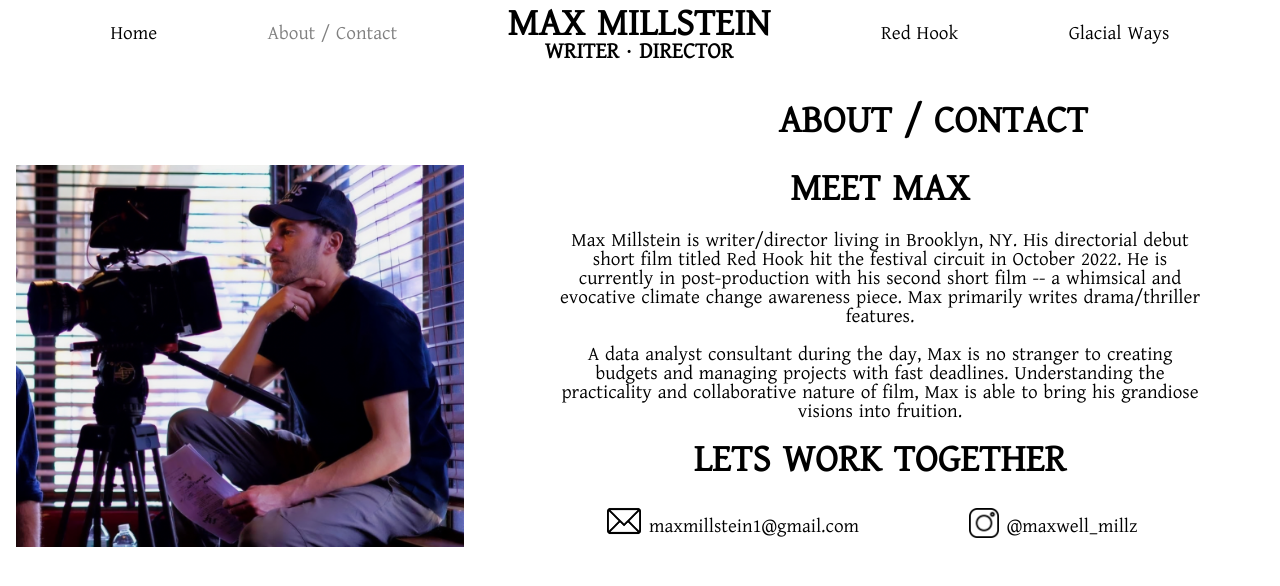
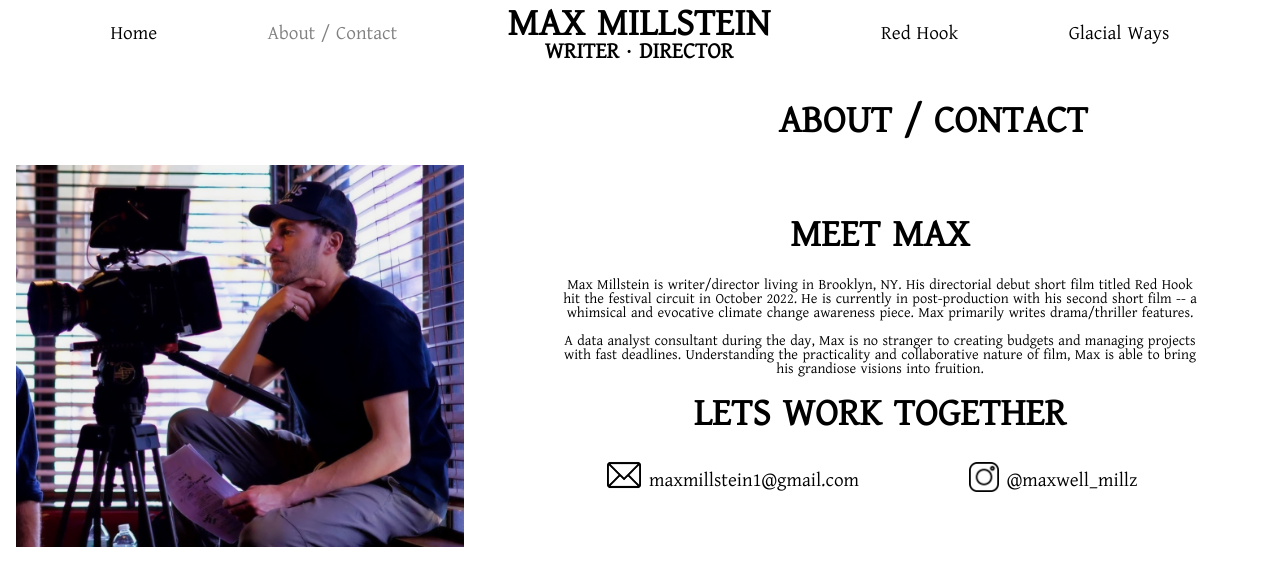
Before and after one commit to agubernikoff/mills-portfolio, a React (Create React App) app in the folder client/: page /about in a window 1280 px wide. Shown: the top 586 px of the page. Built offline with nearby package versions, Linux system fonts and the light colour scheme.

Commit message:
style chages

```diff
--- a/client/src/App.css
+++ b/client/src/App.css
@@ -170,6 +170,10 @@ a:hover {
   width: 75%;
   margin: auto;
 }
+
+.max_text > p {
+  font-size: 0.75em;
+}
 .icon-container {
   display: flex;
   align-items: flex-end;
@@ -230,6 +234,7 @@ a:hover {
 .redhook_title_img {
   width: 40%;
   margin-top: 1em;
+  margin-bottom: -4em;
 }
 .redhook > h2 {
   position: absolute;
--- a/client/src/RedHook.js
+++ b/client/src/RedHook.js
@@ -28,7 +28,7 @@ function RedHook() {
         frameborder="0"
         allowfullscreen
       ></iframe>
-      <h4>
+      <h4 className="redhook_desc">
         A rockstar seeking a simpler life unexpectedly encounters his
         girlfriend’s ex boyfriend for the first time, and after it takes an
         emotional turn, realizes he has to choose between his vocation or love.
```
Also changed, not shown: client/src/redhook-title.png.
